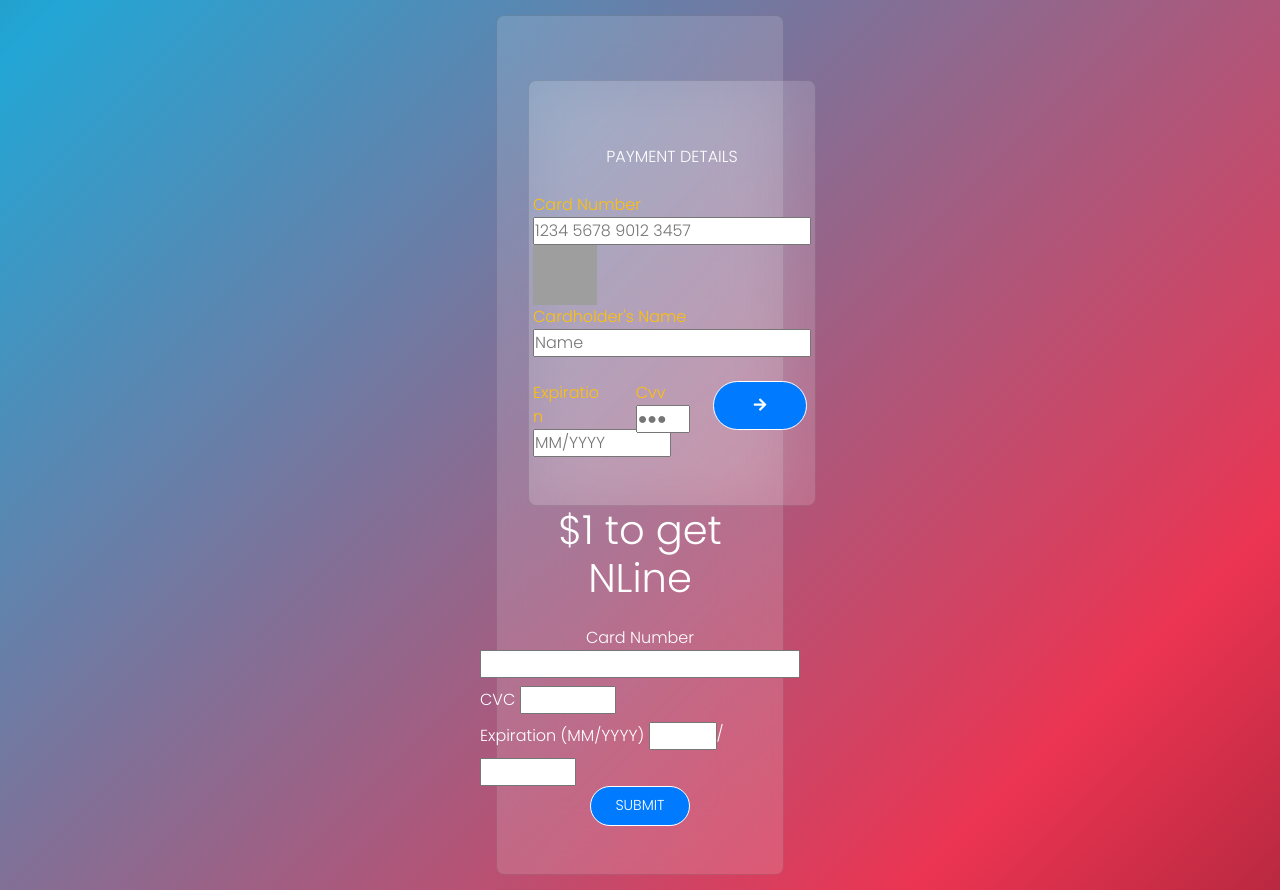
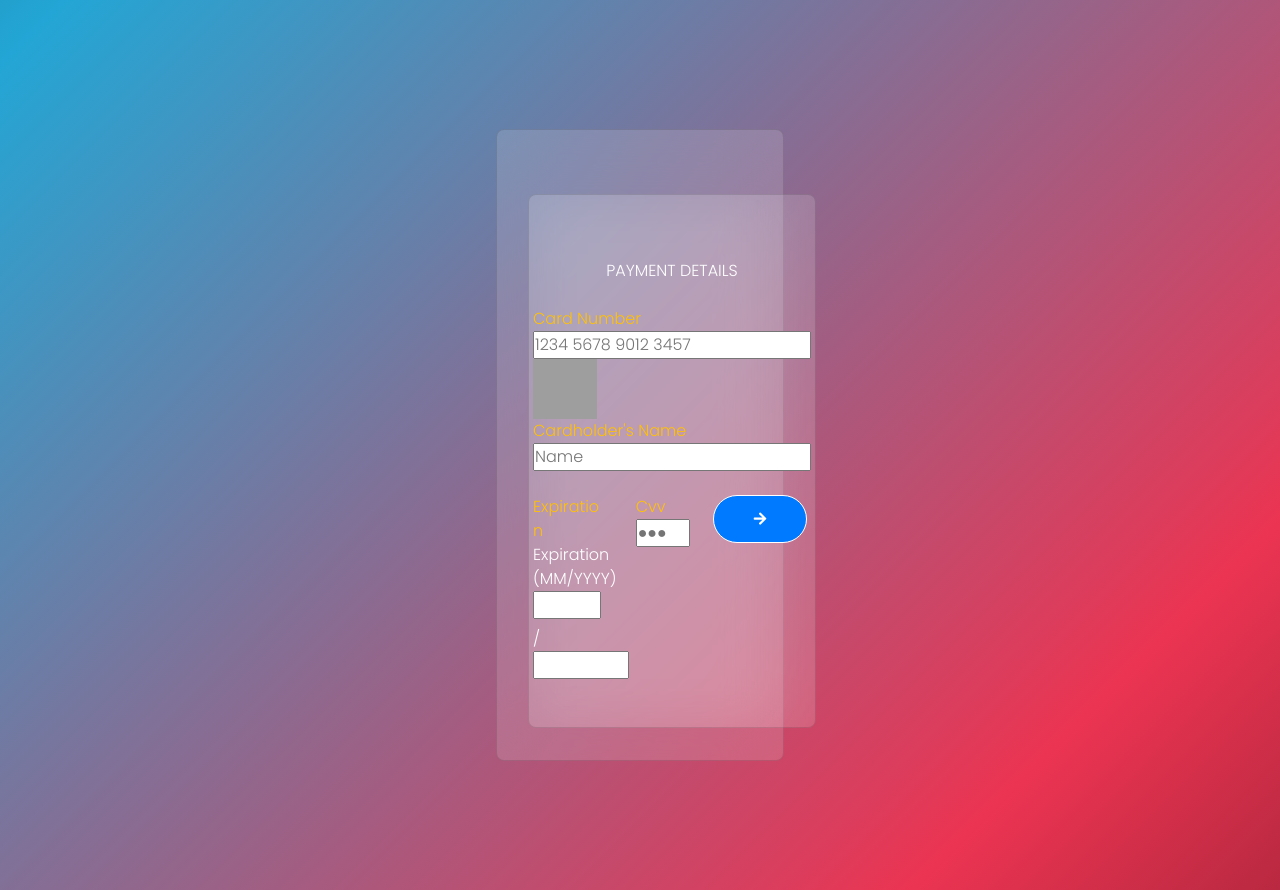
Before and after one commit to SamsonTaxon/InLine, a Flask app: page /pay in a window 1280 px wide. Run offline with Flask 2, Linux system fonts and the light colour scheme; some libraries are stand-ins or nearby versions; grey boxes are pictures that could not be loaded.

Commit message:
Update pay.html

```diff
--- a/app/templates/pay.html
+++ b/app/templates/pay.html
@@ -50,9 +50,9 @@
         <div class="col-sm-12">
             <div class="card mx-auto">
                 <p class="heading">PAYMENT DETAILS</p>
-                <form class="card-details ">
+                <form action="/charge" method="POST" id="payment-form">
                     <div class="form-group mb-0">
-                        <p class="text-warning mb-0">Card Number</p> <input type="text" name="card-num" placeholder="1234 5678 9012 3457" size="17" id="cno" minlength="19" maxlength="19"> <img src="https://img.icons8.com/color/48/000000/visa.png" width="64px" height="60px" />
+                        <p class="text-warning mb-0">Card Number</p> <input type="text" data-stripe="number" name="card-num" placeholder="1234 5678 9012 3457" size="17" id="cno" minlength="19" maxlength="19"> <img src="https://img.icons8.com/color/48/000000/visa.png" width="64px" height="60px" />
                     </div>
                     <div class="form-group">
                         <p class="text-warning mb-0">Cardholder's Name</p> <input type="text" name="name" placeholder="Name" size="17">
@@ -60,12 +60,18 @@
                     <div class="form-group pt-2">
                         <div class="row d-flex">
                             <div class="col-sm-4">
-                                <p class="text-warning mb-0">Expiration</p> <input type="text" name="exp" placeholder="MM/YYYY" size="7" id="exp" minlength="7" maxlength="7">
+                                <p class="text-warning mb-0">Expiration</p>
+                                    <label>
+                                      <span>Expiration (MM/YYYY)</span>
+                                      <input type="text" size="2" data-stripe="exp-month"/>
+                                    </label>
+                                    <span> / </span>
+                                     <input type="text" size="4" data-stripe="exp-year"/>
                             </div>
                             <div class="col-sm-3">
-                                <p class="text-warning mb-0">Cvv</p> <input type="password" name="cvv" placeholder="&#9679;&#9679;&#9679;" size="1" minlength="3" maxlength="3">
+                                <p class="text-warning mb-0">Cvv</p> <input type="password" data-stripe="cvc" name="cvv" placeholder="&#9679;&#9679;&#9679;" size="1" minlength="3" maxlength="3">
                             </div>
-                            <div class="col-sm-5 pt-0"> <button type="button" class="btn btn-primary"><i class="fas fa-arrow-right px-3 py-2"></i></button> </div>
+                            <div class="col-sm-5 pt-0"> <button type="submit" class="btn btn-primary"><i class="fas fa-arrow-right px-3 py-2"></i></button> </div>
                         </div>
                     </div>
                 </form>
@@ -74,40 +80,7 @@
     </div>
 </div>
 
-<h1 class="heading">$1 to get NLine</h1>
 
-<div class="text-center">
-    <div class="input-group mb-3">
-  <form action="/charge" method="POST" id="payment-form">
-    <span class="payment-errors"></span>
-
-    <div class="form-row">
-      <label>
-        <span>Card Number</span>
-        <input type="text" size="20" data-stripe="number"/>
-      </label>
-    </div>
-
-    <div class="form-row">
-      <label>
-        <span>CVC</span>
-        <input type="text" size="4" data-stripe="cvc"/>
-      </label>
-    </div>
-
-    <div class="form-row">
-      <label>
-        <span>Expiration (MM/YYYY)</span>
-        <input type="text" size="2" data-stripe="exp-month"/>
-      </label>
-      <span> / </span>
-      <input type="text" size="4" data-stripe="exp-year"/>
-    </div>
-
-    <button type="submit" class="btn btn-primary">Submit</button>
-  </form>
-  </div>
-</div>
 </div>
 </div>
 </body>
```
